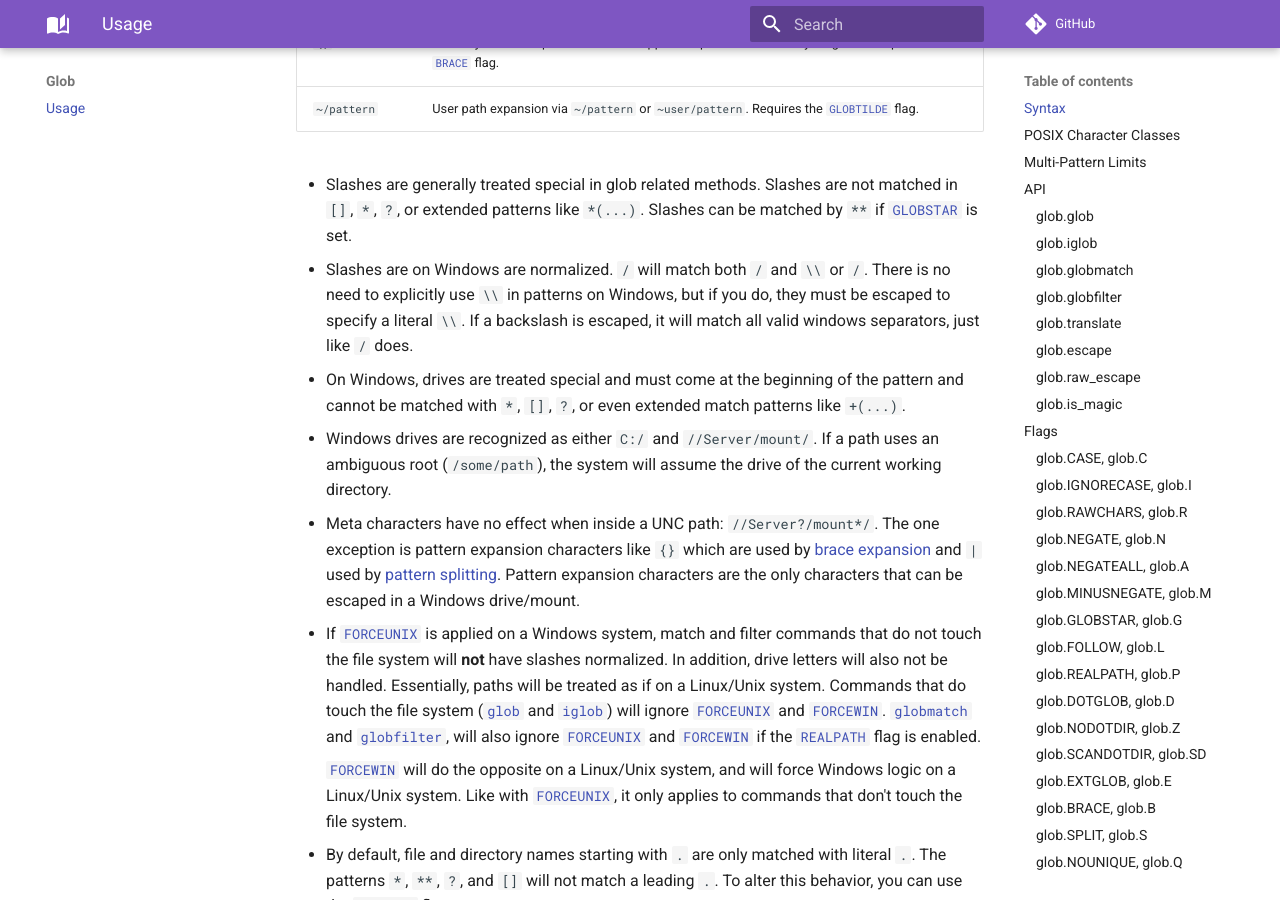
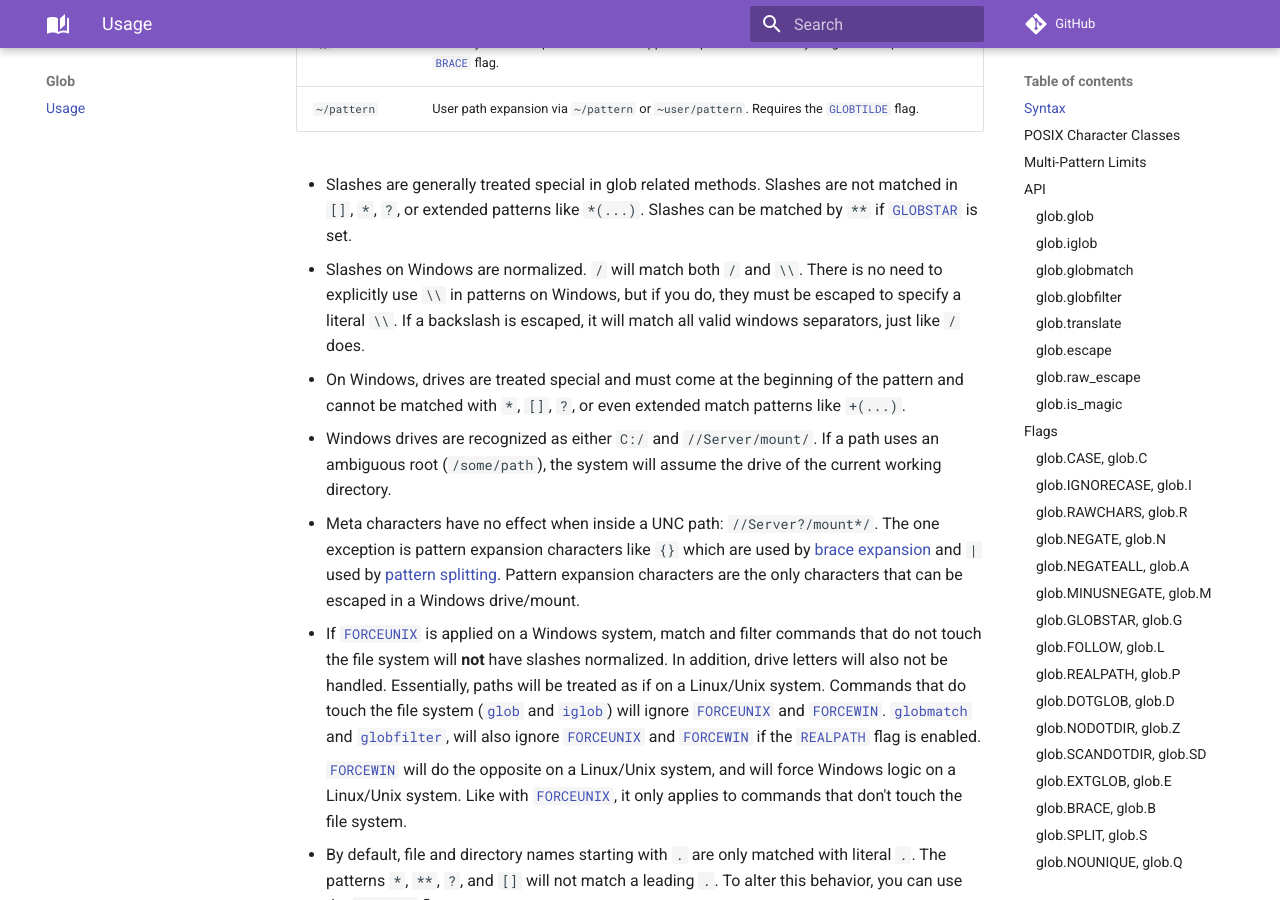
Before and after one commit to facelessuser/wcmatch, an MkDocs documentation site: the page built from docs/src/markdown/glob.md, in a window 1280 px wide and 900 px high, scrolled down 1488 px. Built offline with MkDocs 1.6.1 and Material for MkDocs 9.7.7, drawn with Linux system fonts in a browser that asks for light colours; emoji names are drawn with the system emoji font; comment, search, counter and statistics services are not loaded.

Commit message:
Adjust some wording

```diff
--- a/docs/src/markdown/fnmatch.md
+++ b/docs/src/markdown/fnmatch.md
@@ -31,9 +31,9 @@ Pattern           | Meaning
 `!(pattern_list)` | The pattern matches if the input string cannot be matched with any of the patterns in the `pattern_list`. Requires the [`EXTMATCH`](#extmatch) flag.
 `{}`              | Bash style brace expansions.  This is applied to patterns before anything else. Requires the [`BRACE`](#brace) flag.
 
-- Slashes are generally treated as normal characters, but on windows they are normalized. `/` will match both `/` and
-  `\\` or `/`. There is no need to explicitly use `\\` in patterns on Windows, but if you do, they must be escaped to
-  specify a literal `\\`. If a backslash is escaped, it will match all valid windows separators, just like `/` does.
+- Slashes are generally treated as normal characters, but on windows they are normalized. On Windows, `/` will match
+  both `/` and `\\`. There is no need to explicitly use `\\` in patterns on Windows, but if you do, they must be escaped
+  to specify a literal `\\`. If a backslash is escaped, it will match all valid windows separators, just like `/` does.
 - By default, `.` is *not* matched by `*`, `?`, and `[]`. See the [`DOTMATCH`](#dotmatch) flag to match `.` at
   the start of a filename without a literal `.`.
 
--- a/docs/src/markdown/glob.md
+++ b/docs/src/markdown/glob.md
@@ -36,9 +36,9 @@ Pattern           | Meaning
 - Slashes are generally treated special in glob related methods. Slashes are not matched in `[]`, `*`, `?`, or extended
   patterns like `*(...)`. Slashes can be matched by `**` if [`GLOBSTAR`](#globstar) is set.
 
-- Slashes are on Windows are normalized. `/` will match both `/` and `\\` or `/`. There is no need to explicitly use
-  `\\` in patterns on Windows, but if you do, they must be escaped to specify a literal `\\`. If a backslash is escaped,
-  it will match all valid windows separators, just like `/` does.
+- Slashes on Windows are normalized. `/` will match both `/` and `\\`. There is no need to explicitly use `\\` in
+  patterns on Windows, but if you do, they must be escaped to specify a literal `\\`. If a backslash is escaped, it will
+  match all valid windows separators, just like `/` does.
 
 - On Windows, drives are treated special and must come at the beginning of the pattern and cannot be matched with `*`,
   `[]`, `?`, or even extended match patterns like `+(...)`.
```
